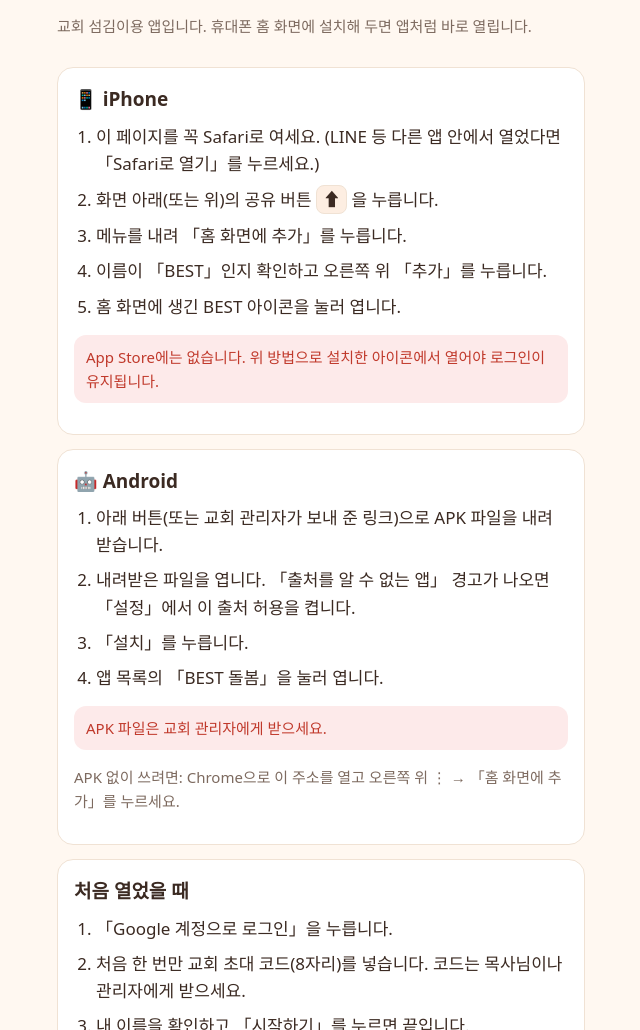
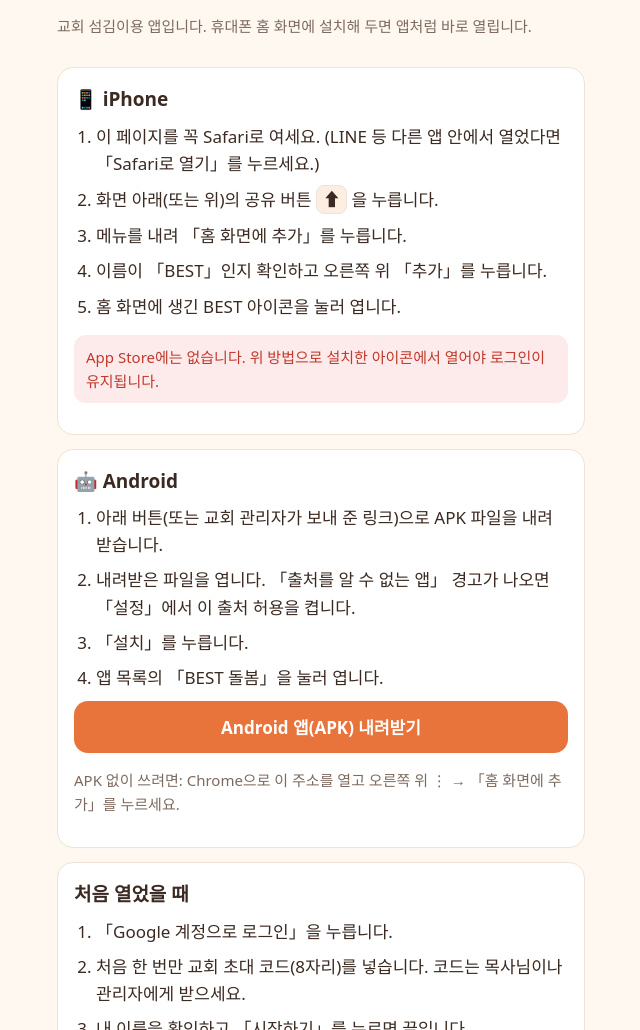
Before and after one commit to dosun0691-sketch/best-app, a plain HTML site: page public/install.html in a window 1280 px wide. Shown: the part 70-1100 px from the top of the page, without its empty margins (319-959 px from the left). Drawn offline with Linux system fonts and the light colour scheme.

Commit message:
install.html: APK download URL (GitHub release v1.0.0)
Co-Authored-By: Claude Opus 5.5 <noreply@anthropic.com>
Claude-Session: https://claude.ai/code/session_01518cqgBxHTPPLs79Zfijnc

```diff
--- a/public/install.html
+++ b/public/install.html
@@ -55,7 +55,7 @@ ol{margin:0;padding-left:22px;display:grid;gap:8px}
 </div>
 <script>
 // APK download link: set after the APK is published (Firebase Spark Hosting cannot serve .apk files).
-const APK_URL = '';
+const APK_URL = 'https://github.com/dosun0691-sketch/best-app/releases/latest/download/best-app.apk';
 const STR = {
   ko: {
     langBtn: '中文', title: 'BEST 돌봄 설치 방법', back: '← BEST 돌봄 열기',
```
Also changed, not shown: firebase.json.
